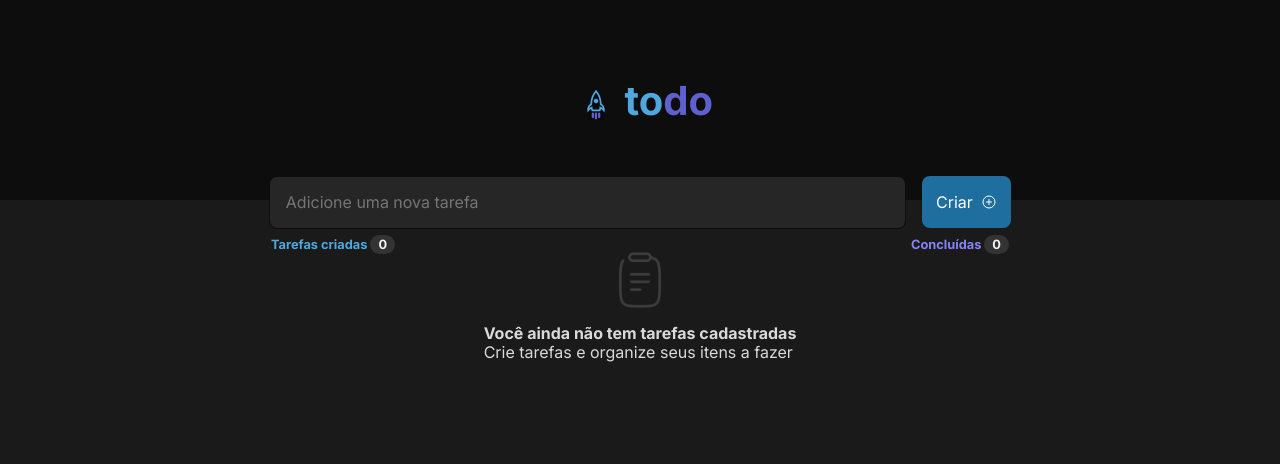
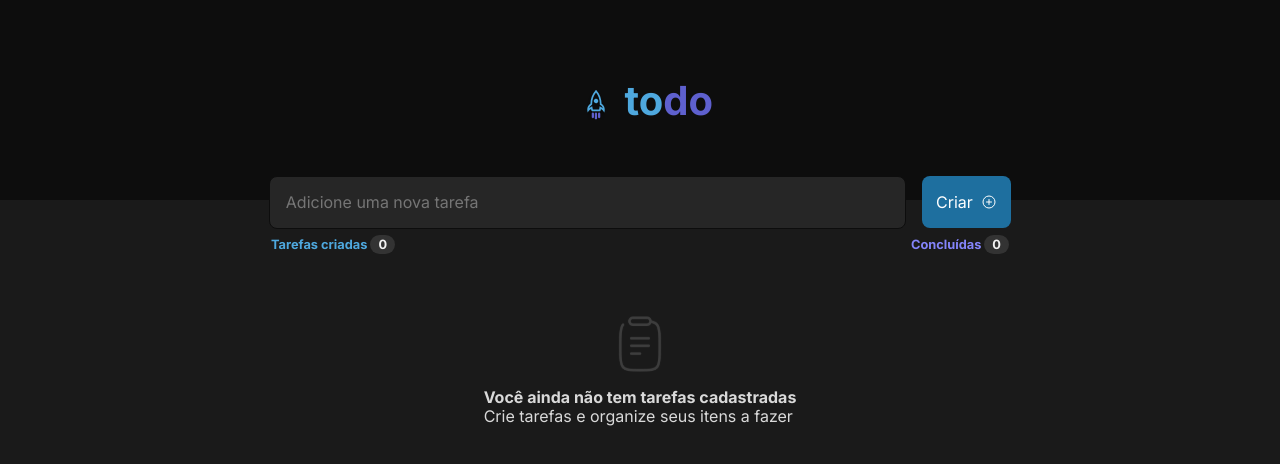
Before and after one commit to AllyssonR/Todo_list, a React (Vite) app: page / in a window 1280 px wide. Shown: the top 464 px of the page. Built offline with nearby package versions, Linux system fonts and the light colour scheme.

Commit message:
Update NoTash.module.scss

```diff
--- a/src/components/NoTash.module.scss
+++ b/src/components/NoTash.module.scss
@@ -3,8 +3,7 @@
   align-items: center;
   justify-content: center;
   flex-direction: column;
-  width: 100%;
-  height: 100%;
+  margin-top: 4rem;
 }
 
 .text{
```
